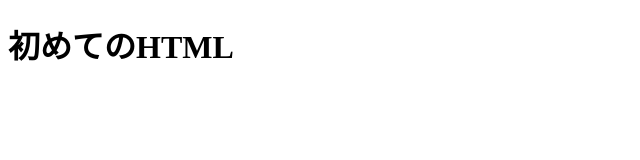
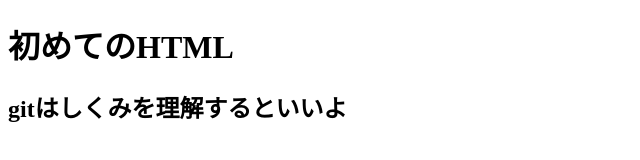
Before and after one commit to lifangi/sample, a plain HTML site: page index.html in a window 1280 px wide. Shown: the whole page, without its empty margins (0-640 px from the left). Drawn offline with Linux system fonts and the light colour scheme.

Commit message:
h2の追加

```diff
--- a/index.html
+++ b/index.html
@@ -8,5 +8,6 @@
 </head>
 <body>
   <h1>初めてのHTML</h1>
+  <h2>gitはしくみを理解するといいよ</h2>
 </body>
 </html>
```
